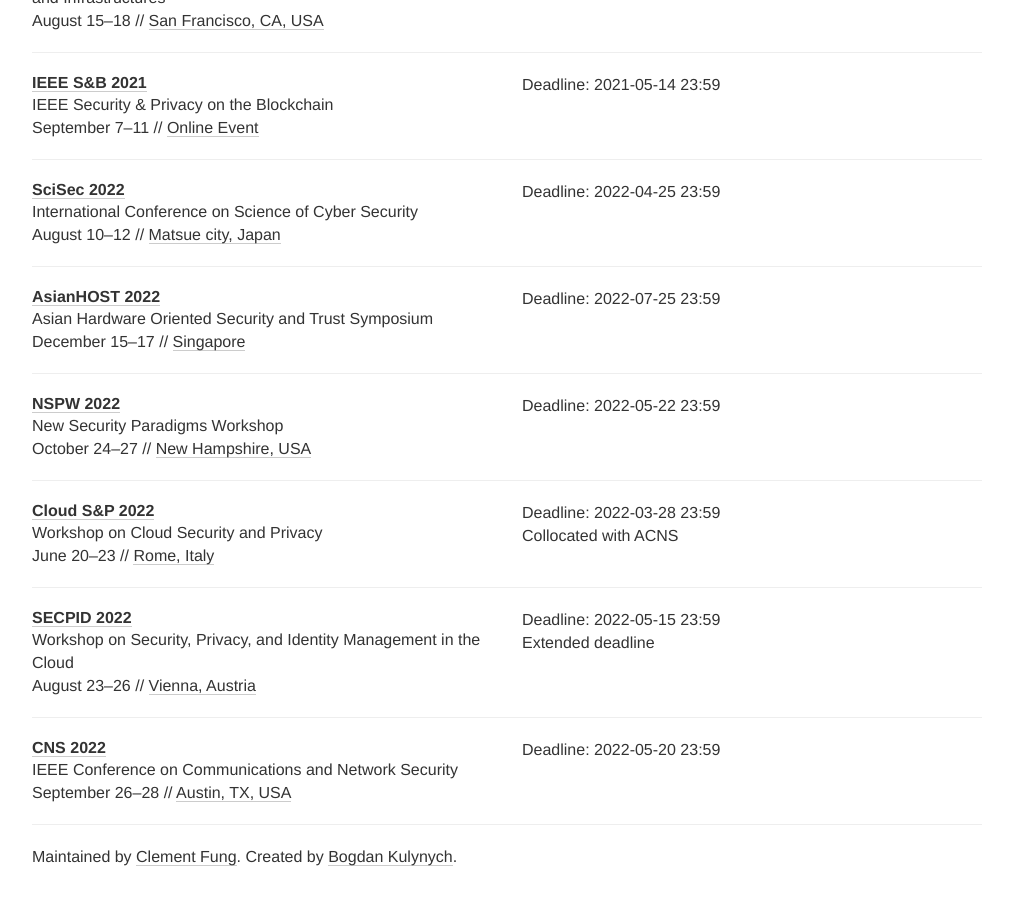
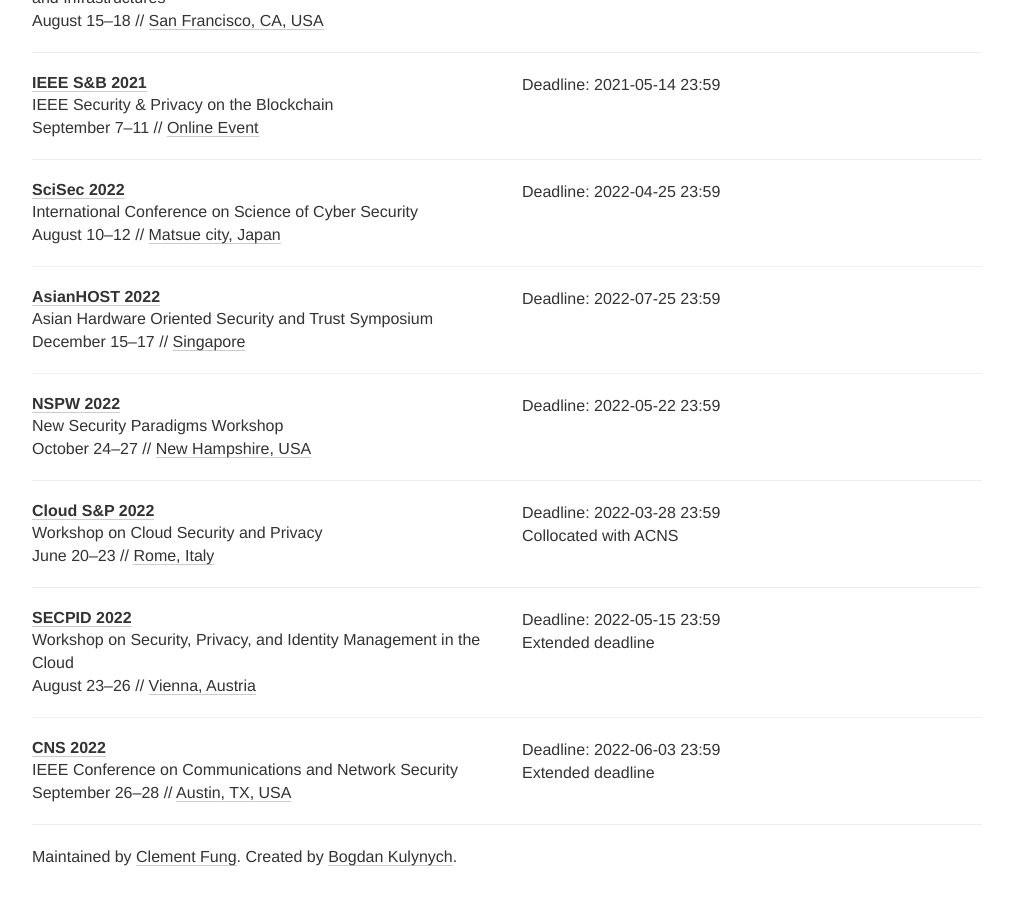
Before and after one commit to sec-deadlines/sec-deadlines.github.io, a Jekyll site: the page built from index.html, in a window 1280 px wide and 900 px high, scrolled down 6561 px. Shown: the whole window, without its empty margins (133-1146 px from the left). Built offline with Jekyll 4.4.1, drawn with Linux system fonts in a browser that asks for light colours; nearby versions of some CDN libraries; comment, search, counter and statistics services are not loaded.

Commit message:
extended deadline CNS
extended deadline CNS

```diff
--- a/_data/conferences.yml
+++ b/_data/conferences.yml
@@ -463,7 +463,8 @@
   description: IEEE Conference on Communications and Network Security
   year: 2022
   link: https://cns2022.ieee-cns.org/
-  deadline: ["2022-05-20 23:59"]
+  deadline: ["2022-06-03 23:59"]
+  comment: Extended deadline
   timezone: Etc/UTC
   date: September 26-28
   place: Austin, TX, USA
```
